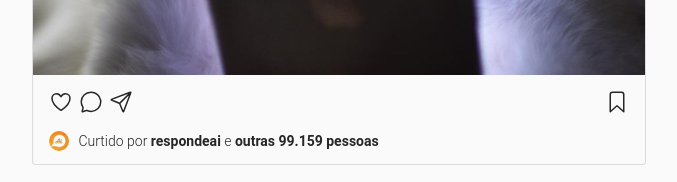
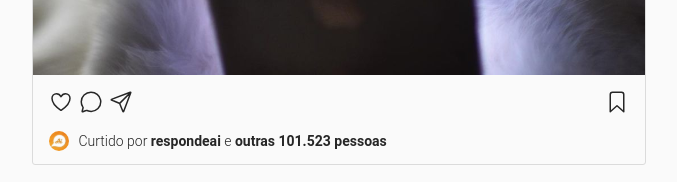
Before and after one commit to samuelfcf/projeto07-instagramReact, a JavaScript app: page / in a window 1280 px wide. Shown: the part 820-1002 px from the top of the page, without its empty margins (141-818 px from the left). Built offline with nearby package versions, Linux system fonts and the light colour scheme.

Commit message:
refactoring

```diff
--- a/src/components/Posts/Post.js
+++ b/src/components/Posts/Post.js
@@ -3,7 +3,7 @@ const Post = (props) => {
         <div class="post">
             <UserInfoPost username={props.username} img={props.imgUser} />
             <ContentPost img={props.imgContent} />
-            <LikesPost userLiked={props.usernameWhoLikes} img={props.imgLikes} />
+            <LikesPost userLiked={props.usernameWhoLikes} img={props.imgLikes} qtyLikes={props.qtyLikes} />
         </div>
     )
 }
@@ -47,7 +47,7 @@ const LikesPost = (props) => {
             <div class="curtidas">
                 <img src={props.img} alt="" />
                 <div class="texto">
-                    Curtido por <strong>{props.userLiked}</strong> e <strong>outras 99.159 pessoas</strong>
+                    Curtido por <strong>{props.userLiked}</strong> e <strong>outras {props.qtyLikes} pessoas</strong>
                 </div>
             </div>
         </div>
--- a/src/components/Posts/Posts.js
+++ b/src/components/Posts/Posts.js
@@ -7,6 +7,7 @@ const posts = [
         imgContent: "./assets/img/gato-telefone.svg",
         usernameWhoLikes: "respondeai",
         imgLikes: "./assets/img/respondeai.svg",
+        qtyLikes: "101.523"
     },
     {
         username: "barked",
@@ -14,6 +15,7 @@ const posts = [
         imgContent: "./assets/img/dog.svg",
         usernameWhoLikes: "adorable_animals",
         imgLikes: "./assets/img/adorable_animals.svg",
+        qtyLikes: "99.159"
     }
 ];
 
@@ -29,7 +31,8 @@ const Posts = () => {
                     imgUser={post.imgUser}
                     imgContent={post.imgContent}
                     imgLikes={post.imgLikes}
-                    usernameWhoLikes={post.usernameWhoLikes} />
+                    usernameWhoLikes={post.usernameWhoLikes}
+                    qtyLikes={post.qtyLikes} />
             ))}
         </div>
     );
```
